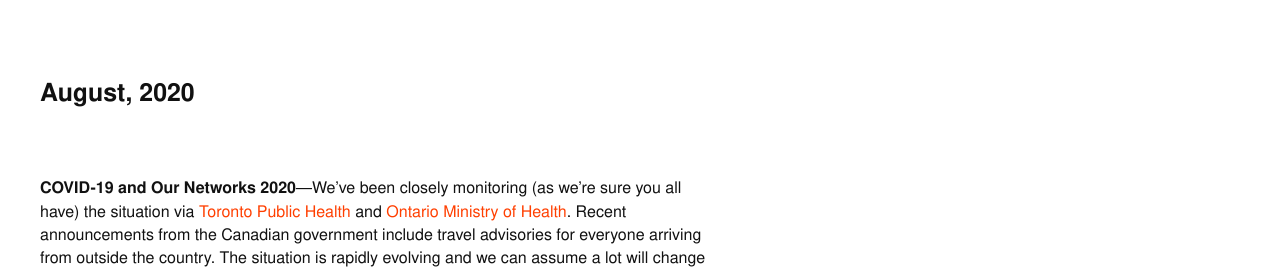
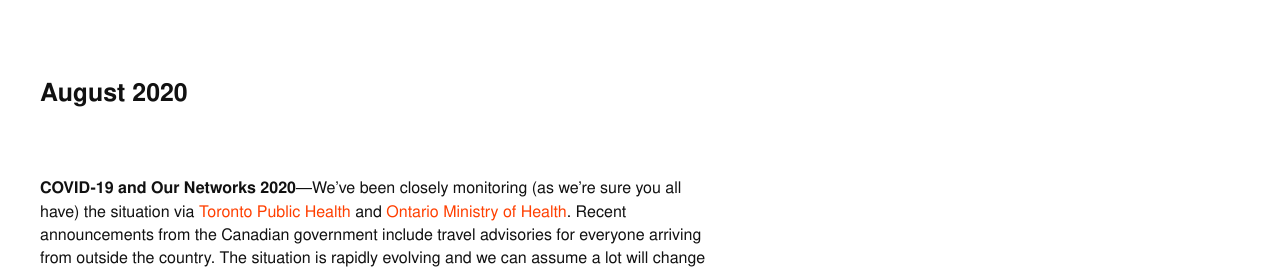
Before and after one commit to ournetworks/ournetworks.ca, a Jekyll site: the page built from index.md, in a window 1280 px wide. Shown: the part 351-623 px from the top of the page. Built offline with Jekyll 4.4.1, drawn with Linux system fonts in a browser that asks for light colours.

Commit message:
remove comma in header date

```diff
--- a/_includes/2020-hero.html
+++ b/_includes/2020-hero.html
@@ -2,7 +2,7 @@
   <div class="container container-full-width">
   <header>
     <h1 class="heading-1">Our Networks</h1>
-    <h2 class="heading-3" style="margin-bottom: 0.2em;">August, 2020</h2>
+    <h2 class="heading-3" style="margin-bottom: 0.2em;">August 2020</h2>
   </header>
   </div>
 </div>
```
